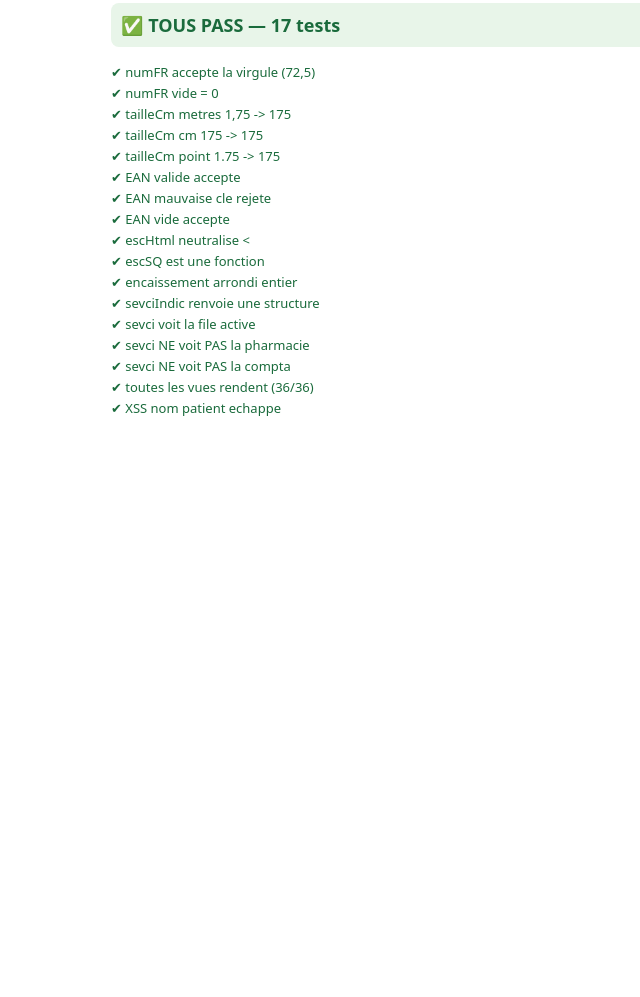
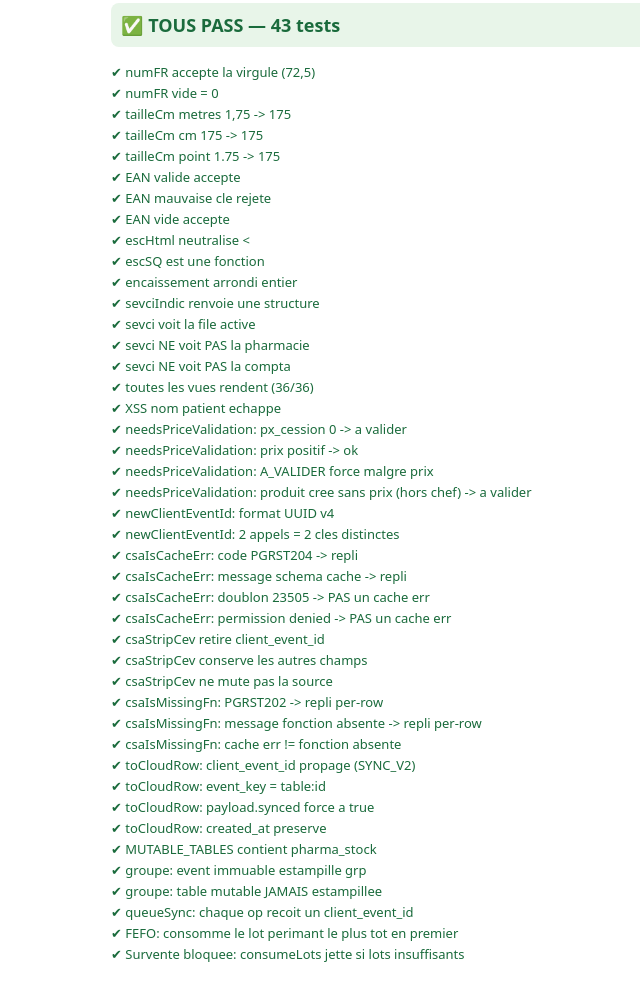
Before and after one commit to rommellnelson-ux/csa-plateau, a plain HTML site: page tests.html in a window 1280 px wide. Shown: the part 109-1106 px from the top of the page, without its empty margins (149-789 px from the left). Before the commit the page ends 800 px from the top, so only its background shows below. Drawn offline with nearby package versions, Linux system fonts and the light colour scheme.

Commit message:
test: étendre la suite navigateur aux fonctions sync v2 / pharma livrées
Couvre les helpers shippés les 28-30 juin (Phases 1.1→2.2 + règles pharma) :
- needsPriceValidation (produit créé sans tarif validé)
- newClientEventId (idempotence, UUID v4 unique)
- csaIsCacheErr / csaStripCev (repli anti-outage cache PostgREST)
- csaIsMissingFn (csa_commit absente → repli per-row)
- toCloudRow (propagation client_event_id + forme de l'event)
- invariant anti-écrasement : une table MUTABLE_TABLES ne rejoint jamais
  un groupe atomique (régression Phase 1.3 détectée immédiatement)
- consumeLots : FEFO + survente bloquée (garde-fou stock front)

43 assertions (17 → 43), TESTS_PASS vérifié en navigateur sur 0ba285d.
Limite connue : logique serveur (triggers csa_validate_event / csa_commit /
rejet stock négatif) non couverte ici → backlog pgTAP.

Co-Authored-By: Claude Opus 4.8 <noreply@anthropic.com>

```diff
--- a/tests.html
+++ b/tests.html
@@ -58,6 +58,61 @@ const TEST_SRC = `(function(){
     const dd=document.createElement('div'); try{VIEW['chef-patients'](dd);}catch(e){}
     ok('XSS nom patient echappe', dd.innerHTML.indexOf('<img src=x onerror')===-1);
     localStorage.removeItem('csa2_patients');
+
+    // ─── Règle prix pharmacie (commit 957f313/1411238) : produit sans tarif validé ───
+    ok('needsPriceValidation: px_cession 0 -> a valider', needsPriceValidation({px_cession:0})===true);
+    ok('needsPriceValidation: prix positif -> ok', needsPriceValidation({px_cession:500})===false);
+    ok('needsPriceValidation: A_VALIDER force malgre prix', needsPriceValidation({px_cession:500,price_status:'A_VALIDER'})===true);
+    ok('needsPriceValidation: produit cree sans prix (hors chef) -> a valider', needsPriceValidation({})===true);
+
+    // ─── Synchro v2 : idempotence (client_event_id) ───
+    ok('newClientEventId: format UUID v4', /^[0-9a-f]{8}-[0-9a-f]{4}-4[0-9a-f]{3}-[89ab][0-9a-f]{3}-[0-9a-f]{12}$/i.test(newClientEventId()));
+    ok('newClientEventId: 2 appels = 2 cles distinctes', newClientEventId()!==newClientEventId());
+
+    // ─── Repli anti-outage : cache de schema PostgREST inconnu ───
+    ok('csaIsCacheErr: code PGRST204 -> repli', csaIsCacheErr({code:'PGRST204'})===true);
+    ok('csaIsCacheErr: message schema cache -> repli', csaIsCacheErr({message:"Could not find the 'client_event_id' column in the schema cache"})===true);
+    ok('csaIsCacheErr: doublon 23505 -> PAS un cache err', csaIsCacheErr({code:'23505'})===false);
+    ok('csaIsCacheErr: permission denied -> PAS un cache err', csaIsCacheErr({message:'permission denied'})===false);
+    ok('csaStripCev retire client_event_id', csaStripCev({a:1,client_event_id:'x'}).client_event_id===undefined);
+    ok('csaStripCev conserve les autres champs', csaStripCev({a:1,client_event_id:'x'}).a===1);
+    { const src={client_event_id:'x'}; csaStripCev(src); ok('csaStripCev ne mute pas la source', src.client_event_id==='x'); }
+
+    // ─── Commit atomique (csa_commit) : detection fonction absente -> repli per-row ───
+    ok('csaIsMissingFn: PGRST202 -> repli per-row', csaIsMissingFn({code:'PGRST202'})===true);
+    ok('csaIsMissingFn: message fonction absente -> repli per-row', csaIsMissingFn({message:'Could not find the function public.csa_commit'})===true);
+    ok('csaIsMissingFn: cache err != fonction absente', csaIsMissingFn({code:'PGRST204'})===false);
+
+    // ─── toCloudRow : propage la cle d'idempotence + forme de l'event ───
+    { const r=toCloudRow({table:'transactions',item:{id:'T1',client_event_id:'CEV-1',created_at:'2026-06-30T00:00:00Z'}});
+      ok('toCloudRow: client_event_id propage (SYNC_V2)', r.client_event_id==='CEV-1');
+      ok('toCloudRow: event_key = table:id', r.event_key==='transactions:T1');
+      ok('toCloudRow: payload.synced force a true', r.payload.synced===true);
+      ok('toCloudRow: created_at preserve', r.created_at==='2026-06-30T00:00:00Z'); }
+
+    // ─── Groupe atomique : une table MUTABLE ne rejoint JAMAIS un groupe (anti-ecrasement) ───
+    ok('MUTABLE_TABLES contient pharma_stock', MUTABLE_TABLES.includes('pharma_stock'));
+    { const savedQ=SYNC_Q.slice(), savedGrp=CSA_GROUP;
+      try{
+        CSA_GROUP='grp_test'; SYNC_Q=[];
+        queueSync('pharma_mouvements',{id:'MV1'}); // immuable -> estampille
+        queueSync('pharma_stock',{id:'ST1'});       // mutable -> jamais estampille
+        const mv=SYNC_Q.find(o=>o.table==='pharma_mouvements');
+        const st=SYNC_Q.find(o=>o.table==='pharma_stock');
+        ok('groupe: event immuable estampille grp', !!mv && mv.grp==='grp_test');
+        ok('groupe: table mutable JAMAIS estampillee', !!st && st.grp===undefined);
+        ok('queueSync: chaque op recoit un client_event_id', !!mv && /[0-9a-f-]{36}/i.test(mv.item.client_event_id||''));
+      } finally { SYNC_Q=savedQ; CSA_GROUP=savedGrp; localStorage.setItem('csa2_sq',JSON.stringify(SYNC_Q)); }
+    }
+
+    // ─── Stock jamais negatif (front) : FEFO + survente bloquee ───
+    { const med={id:'Mx',nom:'X',stock:10};
+      const lots=[{id:'L2',med_id:'Mx',quantite:5,date_peremption:'2027-01-01',created_at:'b'},
+                  {id:'L1',med_id:'Mx',quantite:5,date_peremption:'2026-08-01',created_at:'a'}];
+      const alloc=consumeLots(med,lots,3);
+      ok('FEFO: consomme le lot perimant le plus tot en premier', alloc[0].lot_id==='L1'); }
+    { let threw=false; try{ consumeLots({id:'My',nom:'Y',stock:0},[{id:'L',med_id:'My',quantite:2,date_peremption:'2027-01-01'}],10); }catch(e){ threw=true; }
+      ok('Survente bloquee: consumeLots jette si lots insuffisants', threw===true); }
   }catch(e){ ok('exception fatale: '+e.message, false); }
   return results;
 })()`;
```
